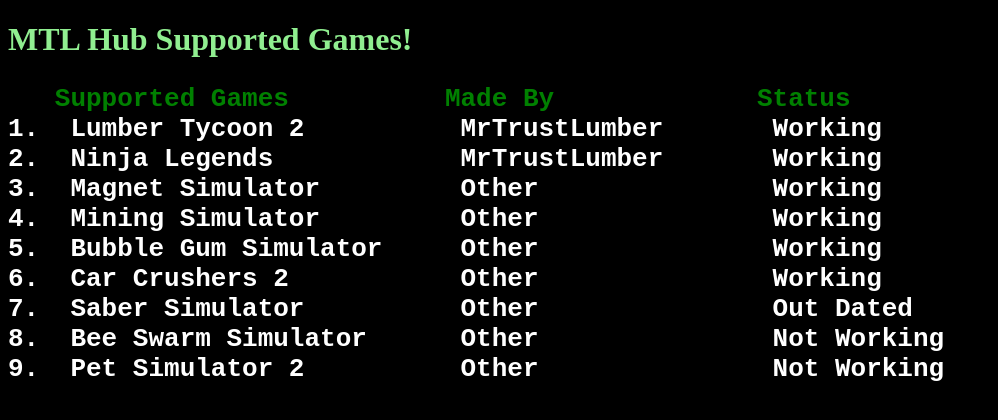
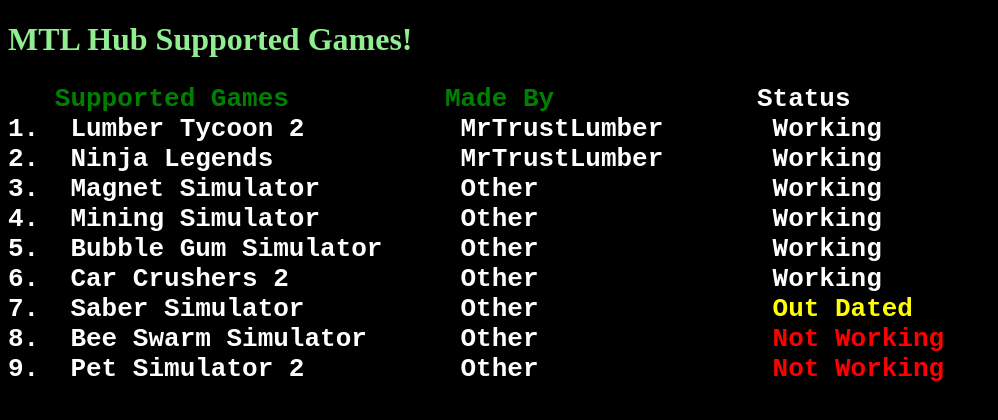
Before and after one commit to MrTrustLumber/MTL-Hub-Supported-Games, a plain HTML site: page index.html in a window 1280 px wide. Shown: the whole page, without its empty margins (0-998 px from the left). Drawn offline with Linux system fonts and the light colour scheme.

Commit message:
Update index.html

```diff
--- a/index.html
+++ b/index.html
@@ -15,15 +15,15 @@
 <h1><b><font color="lightgreen">MTL Hub Supported Games!</font></b><h1>
 
 <body><pre style="word-wrap: break-word; white-space: pre-wrap;">
-<b><font color="green">   Supported Games          Made By             Status</font></b>
-<b><font color="white">1.  Lumber Tycoon 2          MrTrustLumber       Working</font></b>
-<b><font color="white">2.  Ninja Legends            MrTrustLumber       Working</font></b>
-<b><font color="white">3.  Magnet Simulator         Other               Working</font></b>
-<b><font color="white">4.  Mining Simulator         Other               Working</font></b>
-<b><font color="white">5.  Bubble Gum Simulator     Other               Working</font></b>
-<b><font color="white">6.  Car Crushers 2           Other               Working</font></b>
-<b><font color="white">7.  Saber Simulator          Other               Out Dated</font></b>
-<b><font color="white">8.  Bee Swarm Simulator      Other               Not Working</font></b>
-<b><font color="white">9.  Pet Simulator 2          Other               Not Working</font></b>
+<b><font color="green">   Supported Games          Made By</font>             <font color="white">Status</font></b>
+<b><font color="white">1.  Lumber Tycoon 2          MrTrustLumber</font>       <font color="white">Working</font></b>
+<b><font color="white">2.  Ninja Legends            MrTrustLumber</font>       <font color="white">Working</font></b>
+<b><font color="white">3.  Magnet Simulator         Other</font>               <font color="white">Working</font></b>
+<b><font color="white">4.  Mining Simulator         Other</font>               <font color="white">Working</font></b>
+<b><font color="white">5.  Bubble Gum Simulator     Other</font>               <font color="white">Working</font></b>
+<b><font color="white">6.  Car Crushers 2           Other</font>               <font color="white">Working</font></b>
+<b><font color="white">7.  Saber Simulator          Other</font>               <font color="yellow">Out Dated</font></b>
+<b><font color="white">8.  Bee Swarm Simulator      Other</font>               <font color="red">Not Working</font></b>
+<b><font color="white">9.  Pet Simulator 2          Other</font>               <font color="red">Not Working</font></b>
 
 </pre></body>
```
